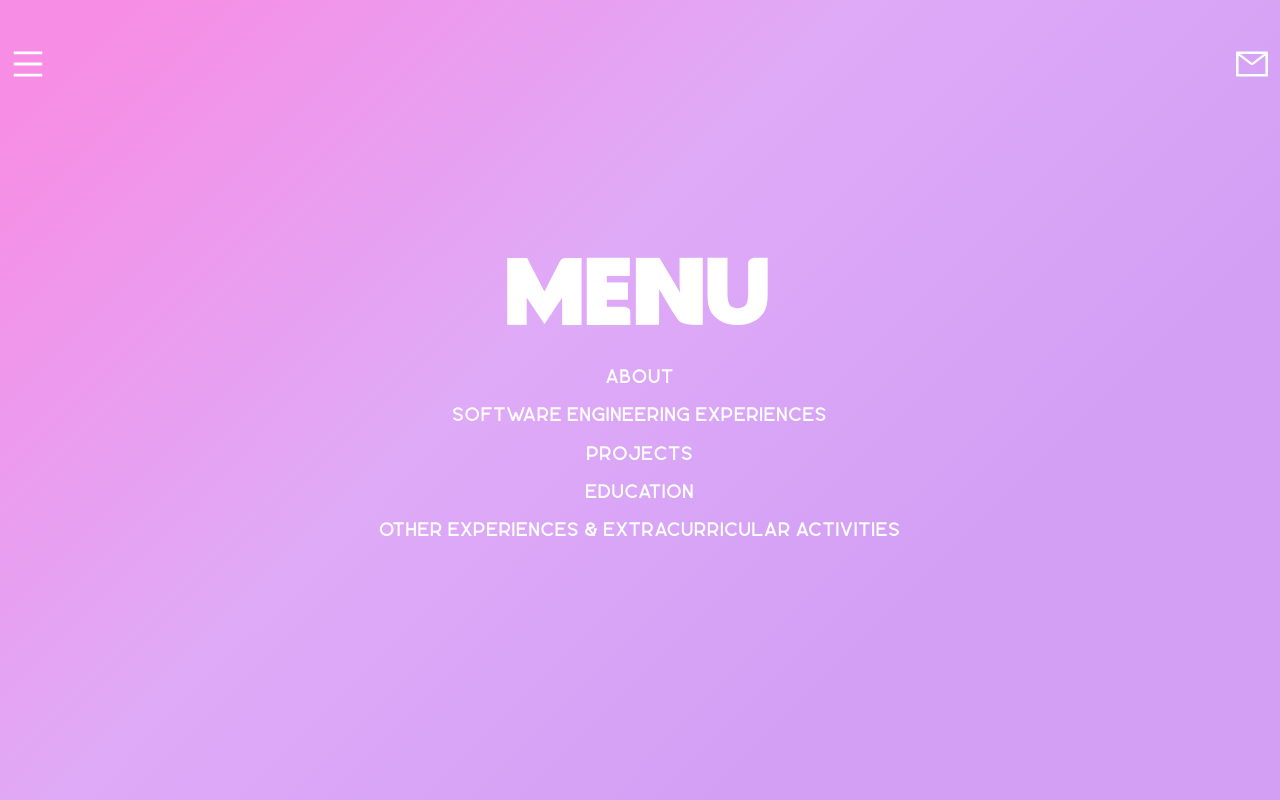
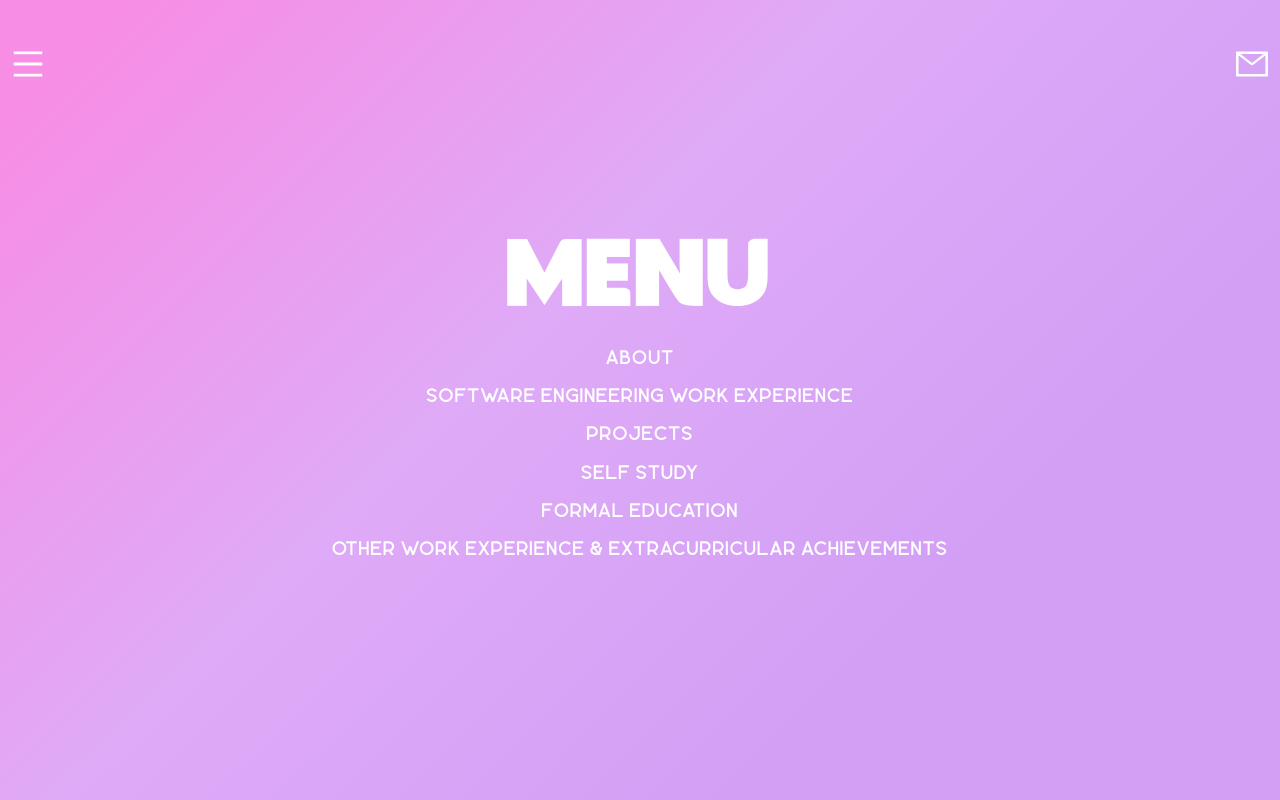
Before and after one commit to lawaticodes/Portfolio, a React (Create React App) app: page / in a window 1280 px wide. Both pictures are taken after a click on the element 30 px from the left and 424 px from the top of the page. Built offline with nearby package versions, Linux system fonts and the light colour scheme.

Commit message:
Edited menu options

```diff
--- a/src/Menu.js
+++ b/src/Menu.js
@@ -12,10 +12,11 @@ class Menu extends React.Component {
         </div>
         <div>
           <p>ABOUT</p>
-          <p>SOFTWARE ENGINEERING EXPERIENCES</p>
+          <p>SOFTWARE ENGINEERING WORK EXPERIENCE</p>
           <p>PROJECTS</p>
-          <p>EDUCATION</p>
-          <p>OTHER EXPERIENCES & EXTRACURRICULAR ACTIVITIES</p>
+          <p>SELF STUDY</p>
+          <p>FORMAL EDUCATION</p>
+          <p>OTHER WORK EXPERIENCE & EXTRACURRICULAR ACHIEVEMENTS</p>
         </div>
       </div>
     );
```
